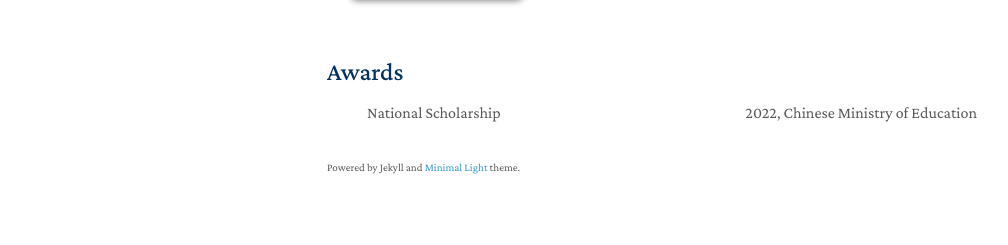
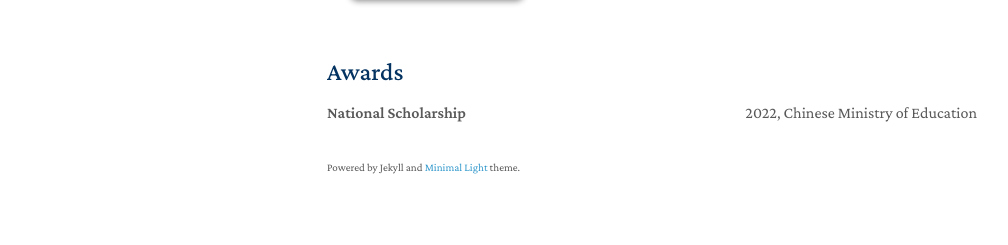
Before and after one commit to cardigan1008/cardigan1008.github.io, a Jekyll site: the page built from index.md, in a window 1280 px wide. Shown: the part 654-899 px from the top of the page, without its empty margins (143-1151 px from the left). Built offline with Jekyll 4.4.1, drawn with Linux system fonts in a browser that asks for light colours; a style sheet for code colours, icons or effects is not loaded; our own code applies the rules of GitHub Pages for plain Markdown files.

Commit message:
fix: format

```diff
--- a/_includes/awards.md
+++ b/_includes/awards.md
@@ -1,8 +1,8 @@
 ## Awards
 
-<ul style="margin:0 0 5px;">
+<ul style="margin:0 0 5px; list-style-type: none; padding: 0;">
   <li style="display: flex; justify-content: space-between;">
-    <span>National Scholarship</span>
+    <span style="font-weight: bold;">National Scholarship</span>
     <span>2022, Chinese Ministry of Education</span>
   </li>
 </ul>
```
